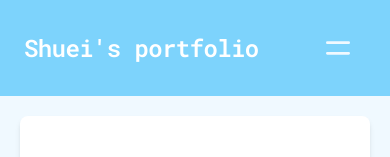
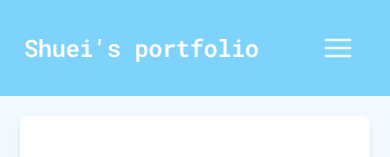
Before and after one commit to s1f10210273/portfolio, a Next.js app in the folder portfolio/: page / in a window 390 px wide. Shown: the top 157 px of the page. Built offline with nearby package versions, Linux system fonts and the light colour scheme.

Commit message:
navbarの変更

```diff
--- a/portfolio/package.json
+++ b/portfolio/package.json
@@ -13,6 +13,7 @@
     "next": "^14.2.8",
     "react": "^18",
     "react-dom": "^18",
+    "react-icons": "^5.3.0",
     "react-markdown": "^9.0.1",
     "remark-gfm": "^4.0.0"
   },
--- a/portfolio/src/app/components/Navbar.tsx
+++ b/portfolio/src/app/components/Navbar.tsx
@@ -2,6 +2,7 @@
 import React, { useState } from "react";
 import { Roboto_Mono } from "next/font/google";
 import Link from "next/link";
+import { FiMenu, FiX } from "react-icons/fi";
 
 export const roboto_mono = Roboto_Mono({
   subsets: ["latin"],
@@ -16,7 +17,15 @@ export default function Navbar() {
   };
 
   return (
-    <nav className="flex items-center justify-between flex-wrap bg-sky-300 p-6">
+    <>
+      <div
+        className={`absolute inset-0 bg-gray-900 transition-opacity ${
+          isOpen ? "opacity-50 z-10" : "opacity-0 pointer-events-none"
+        }`}
+        onClick={open}
+      />
+
+      <nav className="relative flex items-center justify-between flex-wrap bg-sky-300 p-6 z-20">
         <div className="flex items-center flex-shrink-0 text-white mr-6">
           <span className="font-semibold text-2xl tracking-tight">
             <Link href="/" className={roboto_mono.className}>
@@ -29,50 +38,34 @@ export default function Navbar() {
             onClick={open}
             className="flex items-center px-3 py-2 text-sky-200 hover:text-white"
           >
-          <svg
-            className={`h-8 w-8 text-sky-50 ${isOpen ? "hidden" : "block"}`}
-            fill="none"
-            viewBox="0 0 24 24"
-            stroke="currentColor"
+            <div
+              className={`transition-transform duration-500 ease-in-out ${
+                isOpen ? "rotate-180" : ""
+              }`}
             >
-            <path
-              stroke-linecap="round"
-              stroke-linejoin="round"
-              stroke-width="2"
-              d="M4 8h16M4 16h16"
-            />
-          </svg>
-          <svg
-            className={`h-8 w-8 text-sky-50 ${isOpen ? "block" : "hidden"}`}
-            width="24"
-            height="24"
-            viewBox="0 0 24 24"
-            stroke-width="2"
-            stroke="currentColor"
-            fill="none"
-            stroke-linecap="round"
-            stroke-linejoin="round"
-          >
-            {" "}
-            <path stroke="none" d="M0 0h24v24H0z" />{" "}
-            <line x1="18" y1="6" x2="6" y2="18" />{" "}
-            <line x1="6" y1="6" x2="18" y2="18" />
-          </svg>
+              {isOpen ? (
+                <FiX className="h-8 w-8 text-sky-50" />
+              ) : (
+                <FiMenu className="h-8 w-8 text-sky-50" />
+              )}
+            </div>
           </button>
         </div>
         <div
           className={`w-full block flex-grow lg:flex ${
             isOpen ? "block" : "hidden"
-        } lg:items-center lg:w-auto`}
+          } lg:items-center lg:w-auto transition-all duration-300 ease-in-out`}
         >
           <div className="text-sm lg:flex-grow">
             <Link
+              onClick={open}
               href="/#AboutMe"
               className="block mt-4 text-xl lg:inline-block lg:mt-0 text-sky-50 hover:text-white mr-4"
             >
               About Me
             </Link>
             <a
+              onClick={open}
               href="/#Portfolio"
               className="block mt-4 text-xl lg:inline-block lg:mt-0 text-sky-50 hover:text-white mr-4"
             >
@@ -81,5 +74,6 @@ export default function Navbar() {
           </div>
         </div>
       </nav>
+    </>
   );
 }
--- a/portfolio/src/app/globals.css
+++ b/portfolio/src/app/globals.css
@@ -1,6 +1,10 @@
 @tailwind base;
 @tailwind components;
 @tailwind utilities;
+
+html {
+  scroll-behavior: smooth;
+}
 
 .markdown {
   @apply text-gray-800 leading-relaxed break-words; /* テキストの色や行間などを微調整 */
@@ -55,7 +59,7 @@
 }
 
 .markdown table {
-  @apply w-full bg-sky-50 rounded-lg table-fixed ;
+  @apply w-full bg-sky-50 rounded-lg table-fixed;
 }
 
 .markdown th {
--- a/portfolio/src/app/layout.tsx
+++ b/portfolio/src/app/layout.tsx
@@ -17,7 +17,7 @@ export default function RootLayout({
   children: React.ReactNode;
 }>) {
   return (
-    <html lang="en">
+    <html lang="ja">
       <body className={`${inter.className} bg-sky-50`}>
         <Navbar />
         {children}
```
Also changed, not shown: 1 other file (tests, documents, lock files or other folders). Lines whose indentation alone changed are shown as unchanged.
